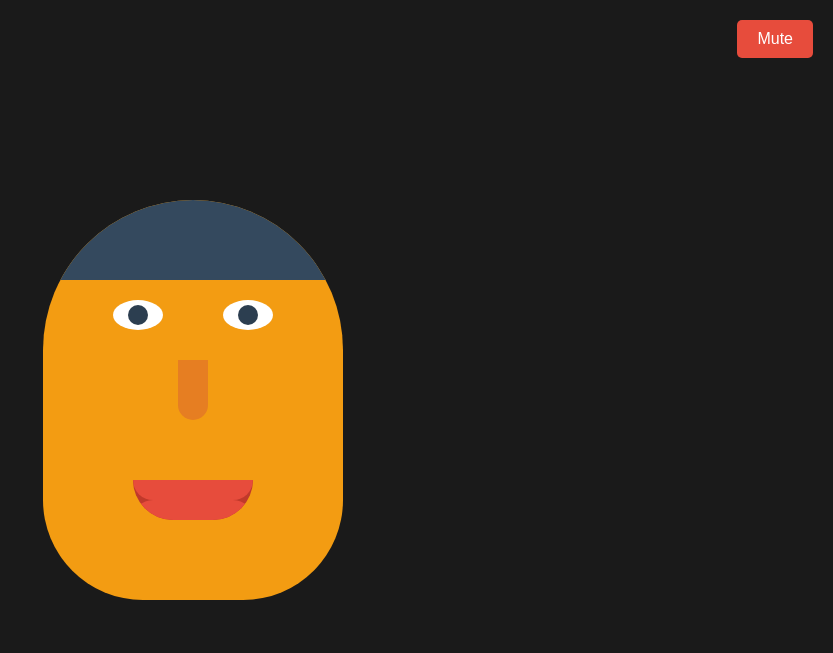
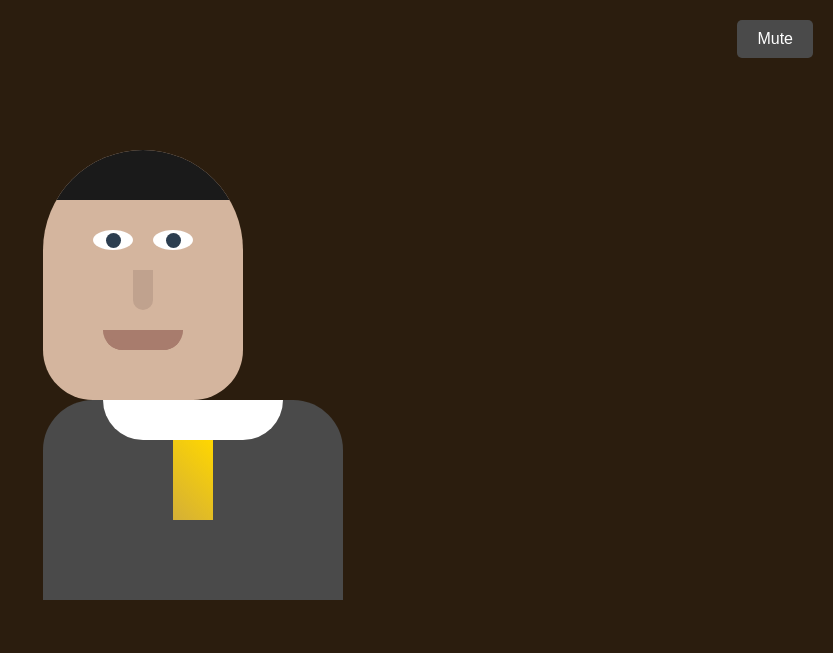
Before and after one commit to NarayanAkshay11/aiassistant, a plain HTML site: page index.html in a window 1280 px wide. Shown: the whole page, without its empty margins (447-1280 px from the left). Drawn offline with Linux system fonts and the light colour scheme.

Commit message:
Update styles.css

```diff
--- a/styles.css
+++ b/styles.css
@@ -5,15 +5,16 @@ body {
     justify-content: center;
     align-items: center;
     height: 100vh;
-    background-color: #1a1a1a;
+    background-color: #2b1d0e;
     overflow: hidden;
+    font-family: Arial, sans-serif;
 }
 
 #mute-button {
     position: absolute;
     top: 20px;
     right: 20px;
-    background-color: #e74c3c;
+    background-color: #4a4a4a;
     color: white;
     border: none;
     padding: 10px 20px;
@@ -22,103 +23,127 @@ body {
     font-size: 16px;
 }
 
+#character {
+    position: relative;
+    width: 300px;
+    height: 500px;
+}
+
 #tony-face {
-    width: 300px;
-    height: 400px;
-    background-color: #f39c12;
-    border-radius: 150px 150px 100px 100px;
+    width: 200px;
+    height: 250px;
+    background-color: #d4b59e;
+    border-radius: 100px 100px 50px 50px;
     position: relative;
     overflow: hidden;
 }
 
 #hair {
     width: 100%;
-    height: 100px;
-    background-color: #34495e;
+    height: 60px;
+    background-color: #1a1a1a;
     position: absolute;
-    top: -20px;
-    border-radius: 150px 150px 0 0;
+    top: -10px;
+    border-radius: 100px 100px 0 0;
 }
 
 .eye {
-    width: 50px;
-    height: 30px;
-    background-color: white;
+    width: 40px;
+    height: 20px;
+    background-color: #ffffff;
     border-radius: 50%;
     position: absolute;
-    top: 100px;
+    top: 80px;
 }
 
 #left-eye {
-    left: 70px;
+    left: 50px;
 }
 
 #right-eye {
-    right: 70px;
+    right: 50px;
 }
 
 .pupil {
-    width: 20px;
-    height: 20px;
+    width: 15px;
+    height: 15px;
     background-color: #2c3e50;
     border-radius: 50%;
     position: absolute;
-    top: 5px;
-    left: 15px;
+    top: 2.5px;
+    left: 12.5px;
 }
 
 #nose {
-    width: 30px;
-    height: 60px;
-    background-color: #e67e22;
+    width: 20px;
+    height: 40px;
+    background-color: #c0a28e;
     position: absolute;
-    top: 160px;
-    left: 135px;
-    border-radius: 0 0 15px 15px;
+    top: 120px;
+    left: 90px;
+    border-radius: 0 0 10px 10px;
 }
 
 #mouth {
-    width: 120px;
-    height: 40px;
-    background-color: #c0392b;
+    width: 80px;
+    height: 20px;
+    background-color: #a87c6d;
     position: absolute;
-    bottom: 80px;
-    left: 90px;
-    border-radius: 0 0 60px 60px;
+    bottom: 50px;
+    left: 60px;
+    border-radius: 0 0 40px 40px;
     overflow: hidden;
 }
 
 #upper-lip, #lower-lip {
     width: 100%;
-    height: 20px;
-    background-color: #e74c3c;
+    height: 10px;
+    background-color: #a87c6d;
     position: absolute;
     transition: transform 0.2s;
 }
 
 #upper-lip {
     top: 0;
-    border-radius: 0 0 60px 60px;
+    border-radius: 0 0 40px 40px;
 }
 
 #lower-lip {
     bottom: 0;
-    border-radius: 60px 60px 0 0;
+    border-radius: 40px 40px 0 0;
 }
 
-#goatee {
-    width: 100px;
-    height: 50px;
-    background-color: #34495e;
+#suit {
+    width: 300px;
+    height: 200px;
+    background-color: #4a4a4a;
     position: absolute;
-    bottom: 20px;
-    left: 100px;
-    border-radius: 0 0 50px 50px;
+    top: 250px;
+    border-radius: 50px 50px 0 0;
+}
+
+#collar {
+    width: 180px;
+    height: 40px;
+    background-color: #ffffff;
+    position: absolute;
+    top: 250px;
+    left: 60px;
+    border-radius: 0 0 90px 90px;
+}
+
+#tie {
+    width: 40px;
+    height: 80px;
+    background: linear-gradient(45deg, #d4af37, #ffd700);
+    position: absolute;
+    top: 290px;
+    left: 130px;
 }
 
 #status {
     position: absolute;
     bottom: 20px;
     color: white;
-    font-family: Arial, sans-serif;
+    font-size: 14px;
 }
```
